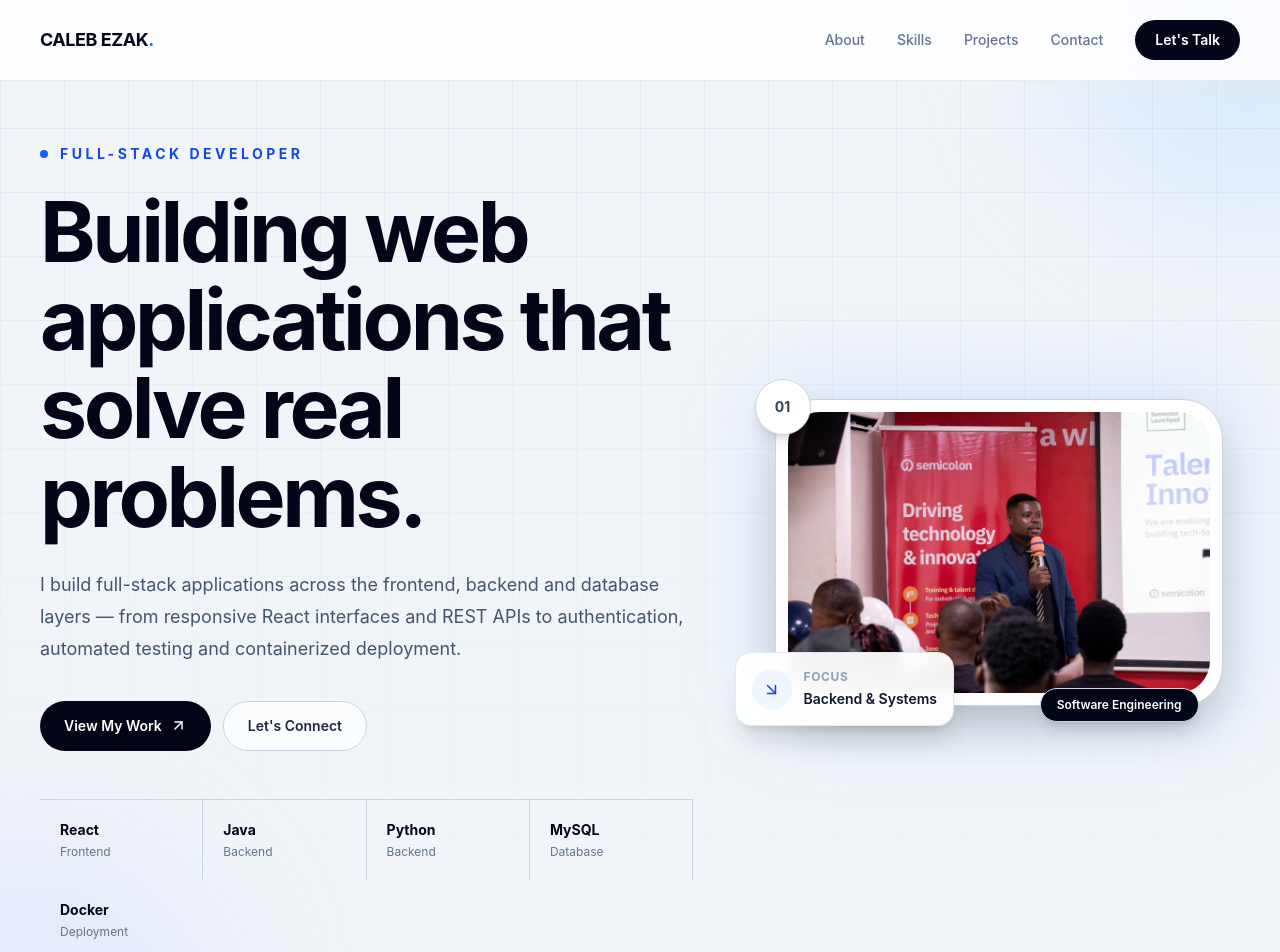
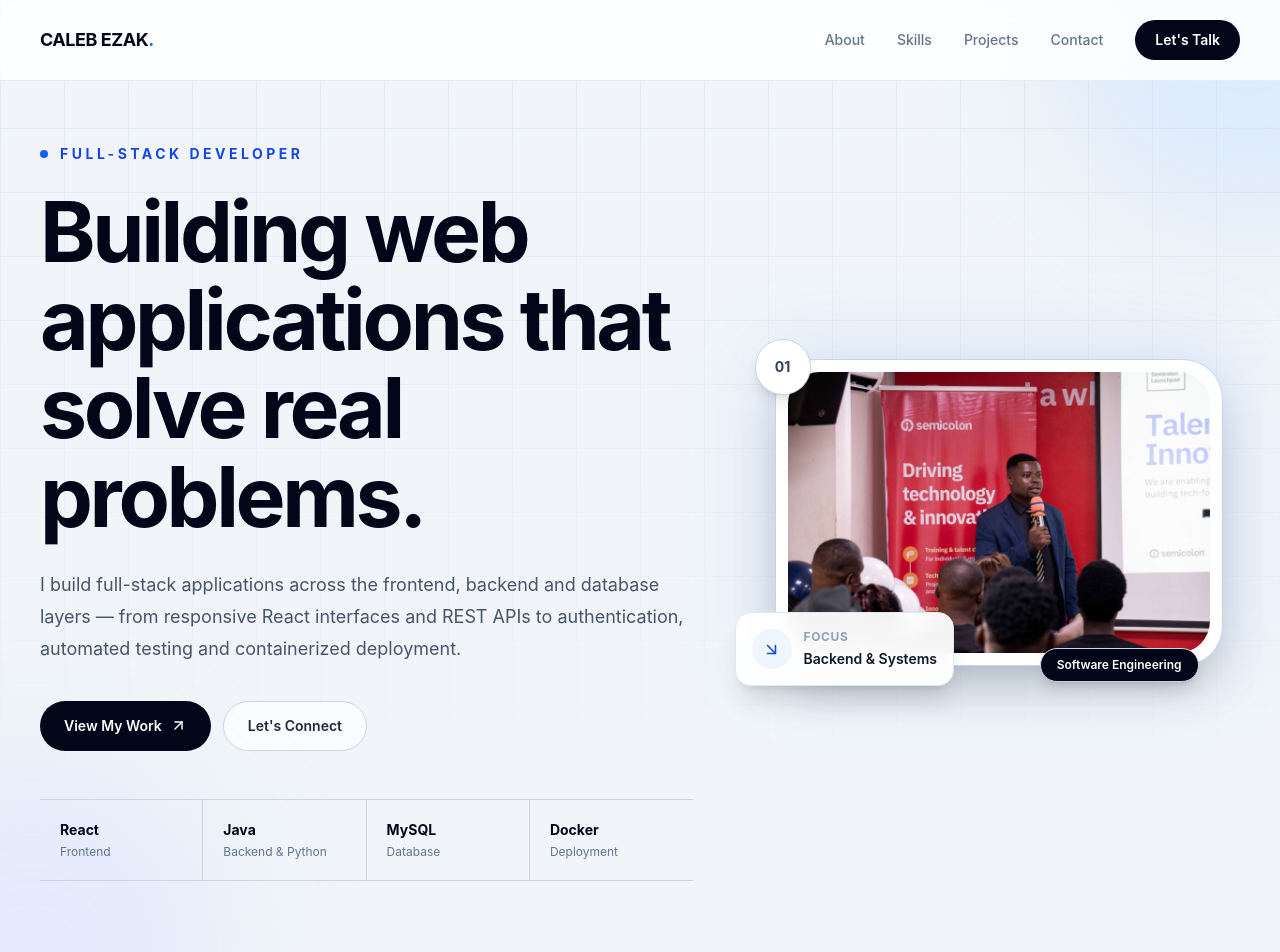
Before and after one commit to Cazaks/My_Portfolio, a React (Vite) app: page / in a window 1280 px wide. Shown: the top 952 px of the page. Built offline with nearby package versions, Linux system fonts and the light colour scheme; the HTML template or start-up script is replaced by a standard one.

Commit message:
Fixing bother in  hero.jsx

```diff
--- a/src/components/Hero.jsx
+++ b/src/components/Hero.jsx
@@ -73,12 +73,7 @@ export default function Hero() {
 
               <div className="border-b border-slate-300 px-4 py-5 sm:border-b-0 sm:border-r sm:px-5">
                 <p className="text-sm font-bold text-slate-950">Java</p>
-                <p className="mt-1 text-xs text-slate-500">Backend</p>
-              </div>
-
-              <div className="border-b border-slate-300 px-4 py-5 sm:border-b-0 sm:border-r sm:px-5">
-                <p className="text-sm font-bold text-slate-950">Python</p>
-                <p className="mt-1 text-xs text-slate-500">Backend</p>
+                <p className="mt-1 text-xs text-slate-500">Backend & Python</p>
               </div>
 
               <div className="border-r border-slate-300 px-4 py-5 sm:px-5">
```
